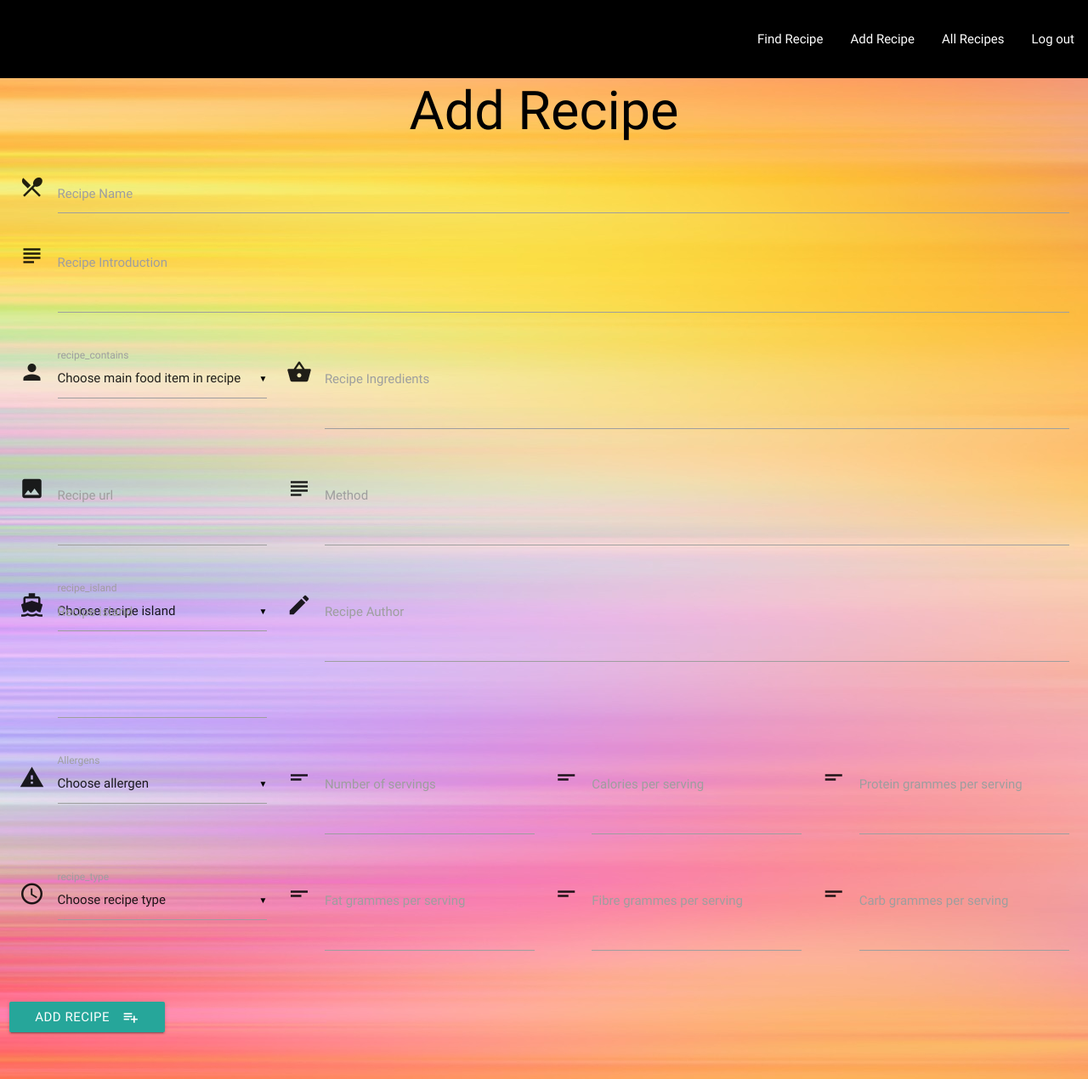
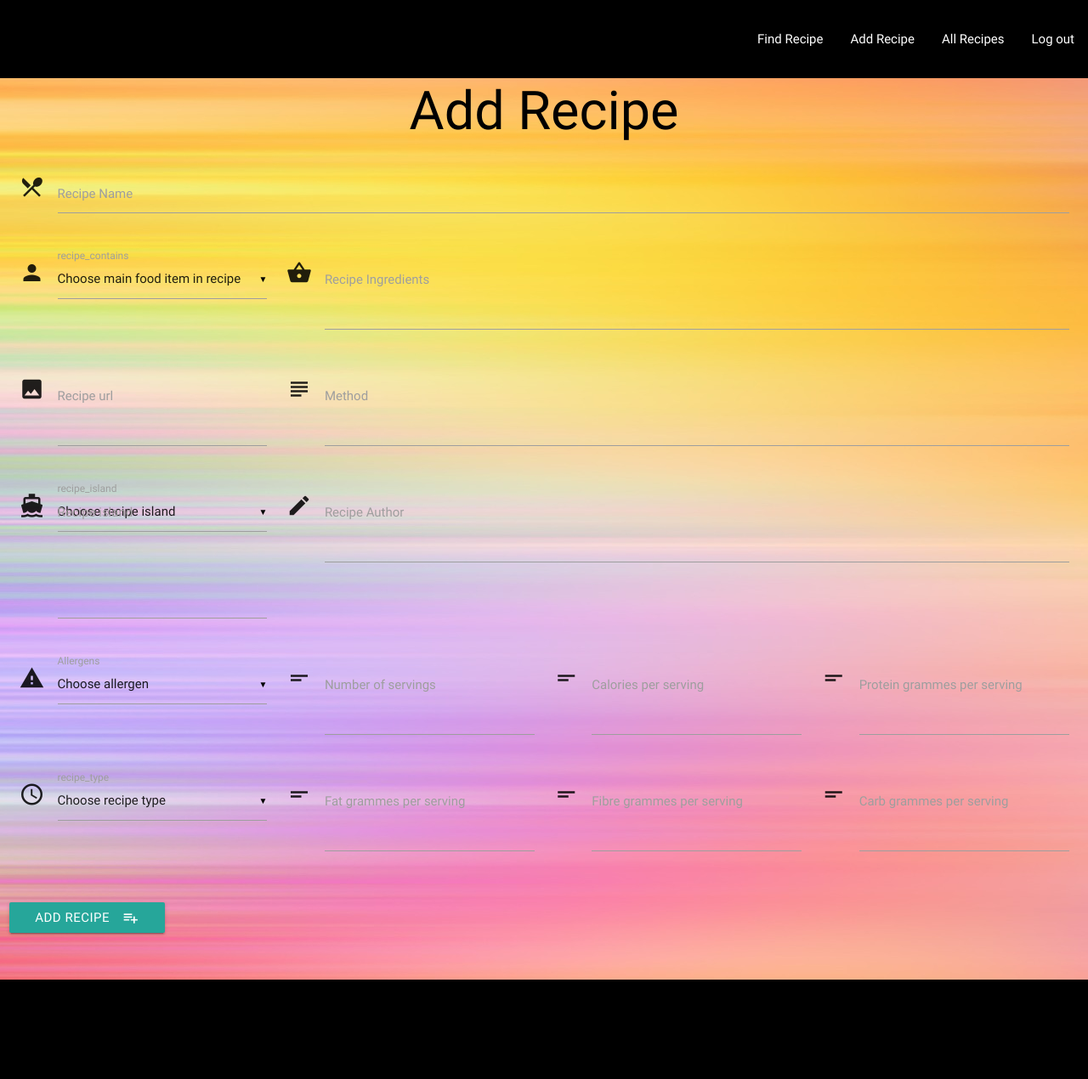
Before and after one commit to debbiect246/recipe-app, a Flask app: page /addrecipe in a window 1280 px wide. Shown: the whole page at 85% size. After the commit the page ends 1153 px from the top, so only its background shows below. Run offline with Flask 2, Linux system fonts and the light colour scheme; data that the repository does not hold is empty; some libraries are stand-ins or nearby versions.

Commit message:
recipe intro removed from database

```diff
--- a/templates/addrecipe.html
+++ b/templates/addrecipe.html
@@ -10,11 +10,7 @@
             </div>
 
 
-            <div class="input-field col s12">
-                <i class="material-icons prefix">subject</i>
-                <textarea name="recipe_introduction" id="recipe introduction" class="materialize-textarea"></textarea>
-                <label for="recipe_intro">Recipe Introduction</label>
-            </div>
+
 
         </div>
 
--- a/templates/editrecipe.html
+++ b/templates/editrecipe.html
@@ -11,11 +11,7 @@
             </div>
 
 
-            <div class="input-field col s12">
-                <i class="material-icons prefix">subject</i>
-                <textarea name="recipe_introduction" id="recipe introduction" class="materialize-textarea"> {{recipe.recipe_intro}}</textarea>
-                <label for="recipe_intro">Recipe Introduction</label>
-            </div>
+
 
         </div>
 
```
